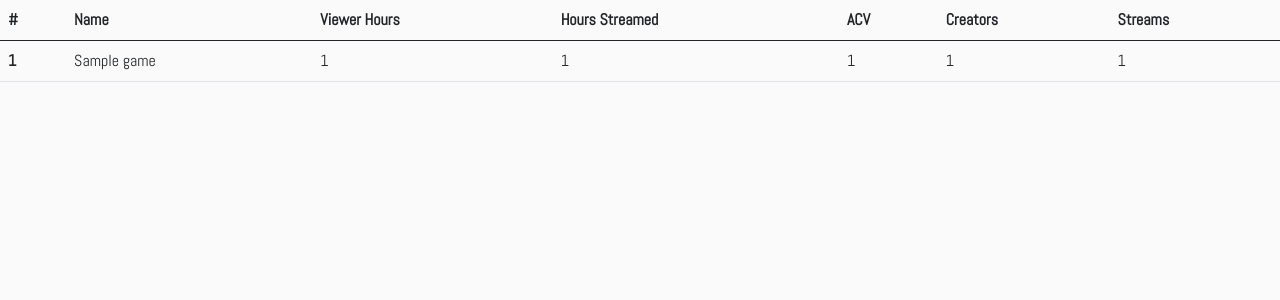
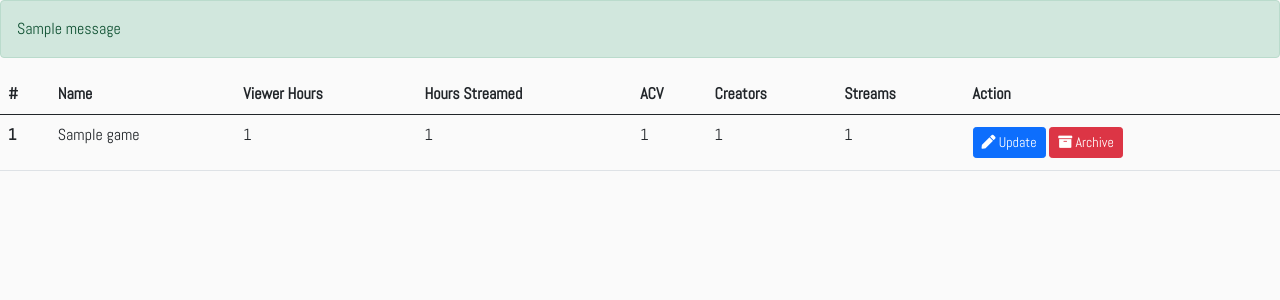
Before and after one commit to OkothPius/MoringaAssessment, a Django app: page / in a window 1280 px wide. Shown: the part 72-372 px from the top of the page. Run offline with Django 4.2, Linux system fonts and the light colour scheme; tables that the repository leaves empty hold one stand-in row (values such as "Sample post"); one stand-in notice (Sample message) is shown.

Commit message:
feat: update templates

```diff
--- a/core/templates/core/base.html
+++ b/core/templates/core/base.html
@@ -50,6 +50,14 @@
 
     <!-- Showcase -->
     <div class="game-table mt-5">
+      {% if messages %}
+        {% for message in messages %}
+          <div class="alert alert-{{ message.tags }}">
+            {{message}}
+          </div>
+        {% endfor %}
+      {% endif %}
+
       {% block content %}{% endblock content %}
     </div>
 
--- a/core/templates/core/index.html
+++ b/core/templates/core/index.html
@@ -12,6 +12,7 @@
       <th scope="col">ACV</th>
       <th scope="col">Creators</th>
       <th scope="col">Streams</th>
+      <th scope="col">Action</th>
     </tr>
   </thead>
 
@@ -25,6 +26,12 @@
         <td>{{game.acv_num}}</td>
         <td>{{game.creators}}</td>
         <td>{{game.streams_num}}</td>
+
+        <td>
+          <a class="btn btn-primary btn-sm mt-1 mb-1" href="{% url 'game-update' game.id %}"><i class="fas fa-pen"></i> Update</a>
+          <a class="btn btn-danger btn-sm mt-1 mb-1" href="{% url 'game-delete' game.id %}"><i class="fas fa-archive"></i> Archive</a>
+        </td>
+
       </tr>
     </tbody>
   {% endfor %}
```
Also changed, not shown: core/templates/core/game_confirm_delete.html (added, +16 -0 lines).
